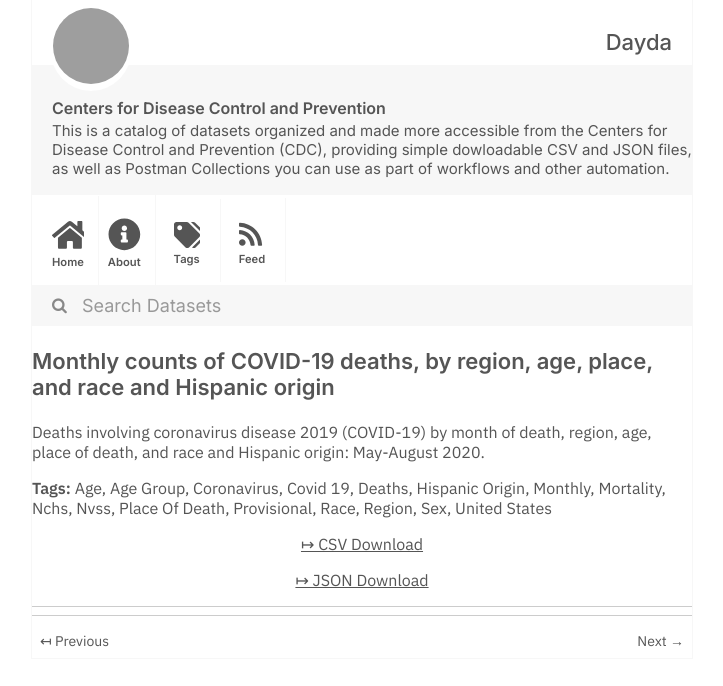
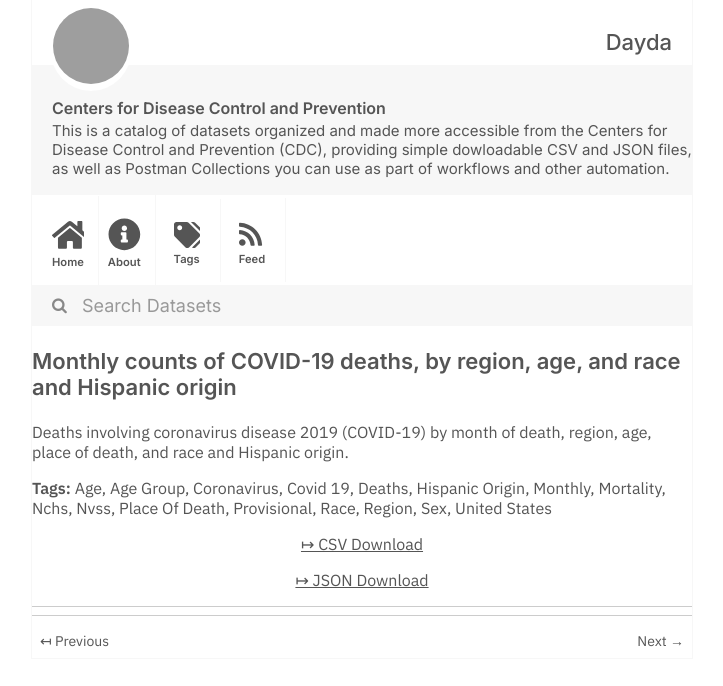
Before and after one commit to dayda-entities/centers-for-disease-control-and-prevention, a Jekyll site: the page built from _posts/2020-11-12-monthly-counts-of-covid-19-dea.md, in a window 1280 px wide, cut to the strip 0-686 px from the top of the page. Shown: the whole strip, without its empty margins (278-1001 px from the left). Built offline with Jekyll 4.4.1, drawn with Linux system fonts in a browser that asks for light colours; grey boxes are pictures that could not be loaded.

```diff
--- a/_posts/2020-11-12-monthly-counts-of-covid-19-dea.md
+++ b/_posts/2020-11-12-monthly-counts-of-covid-19-dea.md
@@ -1,9 +1,9 @@
 ---
 title: >-
-  Monthly counts of COVID-19 deaths, by region, age, place, and race and
-  Hispanic origin
-created: '2020-11-12T12:16:52.303405'
-modified: '2021-04-21T19:42:00.961031'
+  Monthly counts of COVID-19 deaths, by region, age, and race and Hispanic
+  origin
+created: '2020-11-12T12:13:48.520376'
+modified: '2021-04-21T19:19:43.994514'
 state: active
 type: dataset
 tags:
@@ -24,9 +24,9 @@ tags:
   - Sex
   - United States
 groups: []
-csv_url: 'https://data.cdc.gov/api/views/w4jm-mysj/rows.csv?accessType=DOWNLOAD'
-json_url: 'https://data.cdc.gov/api/views/w4jm-mysj/rows.json?accessType=DOWNLOAD'
+csv_url: 'https://data.cdc.gov/api/views/aie4-agrk/rows.csv?accessType=DOWNLOAD'
+json_url: 'https://data.cdc.gov/api/views/aie4-agrk/rows.json?accessType=DOWNLOAD'
 layout: post
 
 ---
-Deaths involving coronavirus disease 2019 (COVID-19) by month of death, region, age, place of death, and race and Hispanic origin: May-August 2020.
+Deaths involving coronavirus disease 2019 (COVID-19) by month of death, region, age, place of death, and race and Hispanic origin.
```
